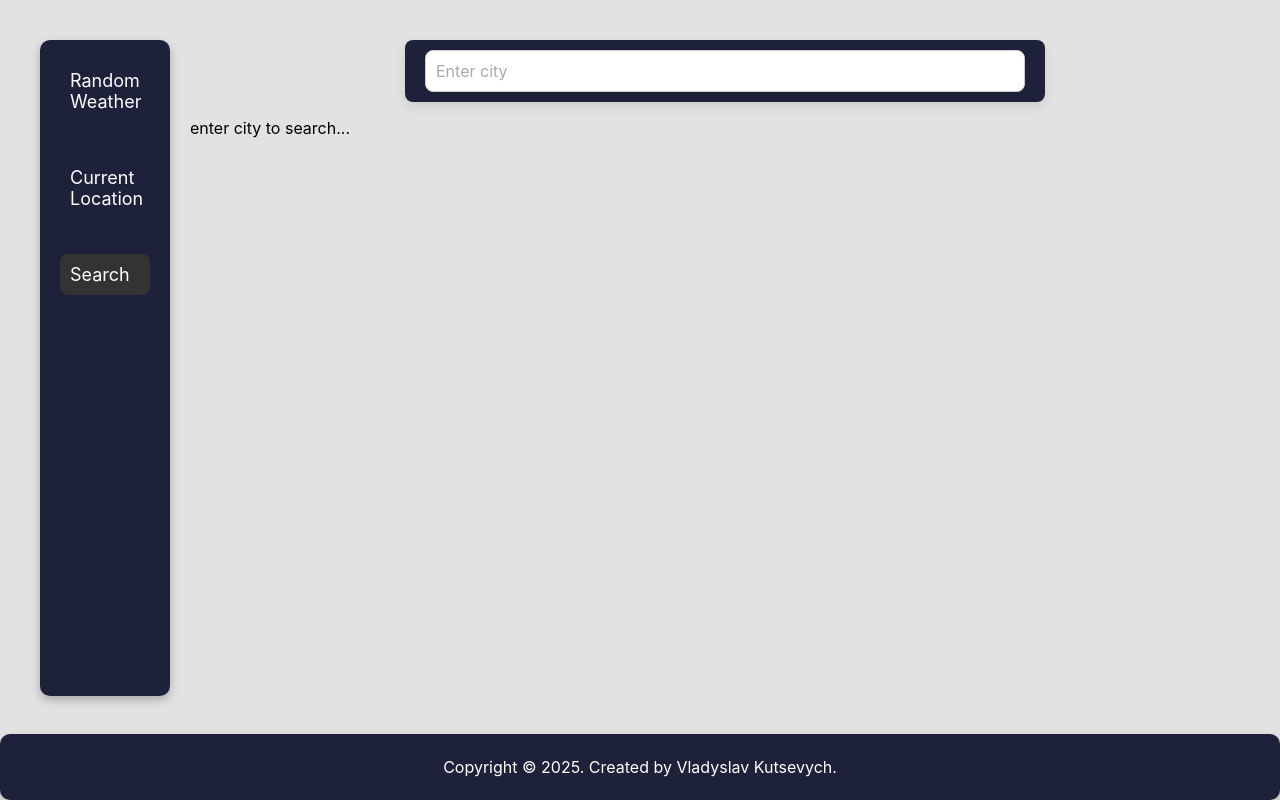
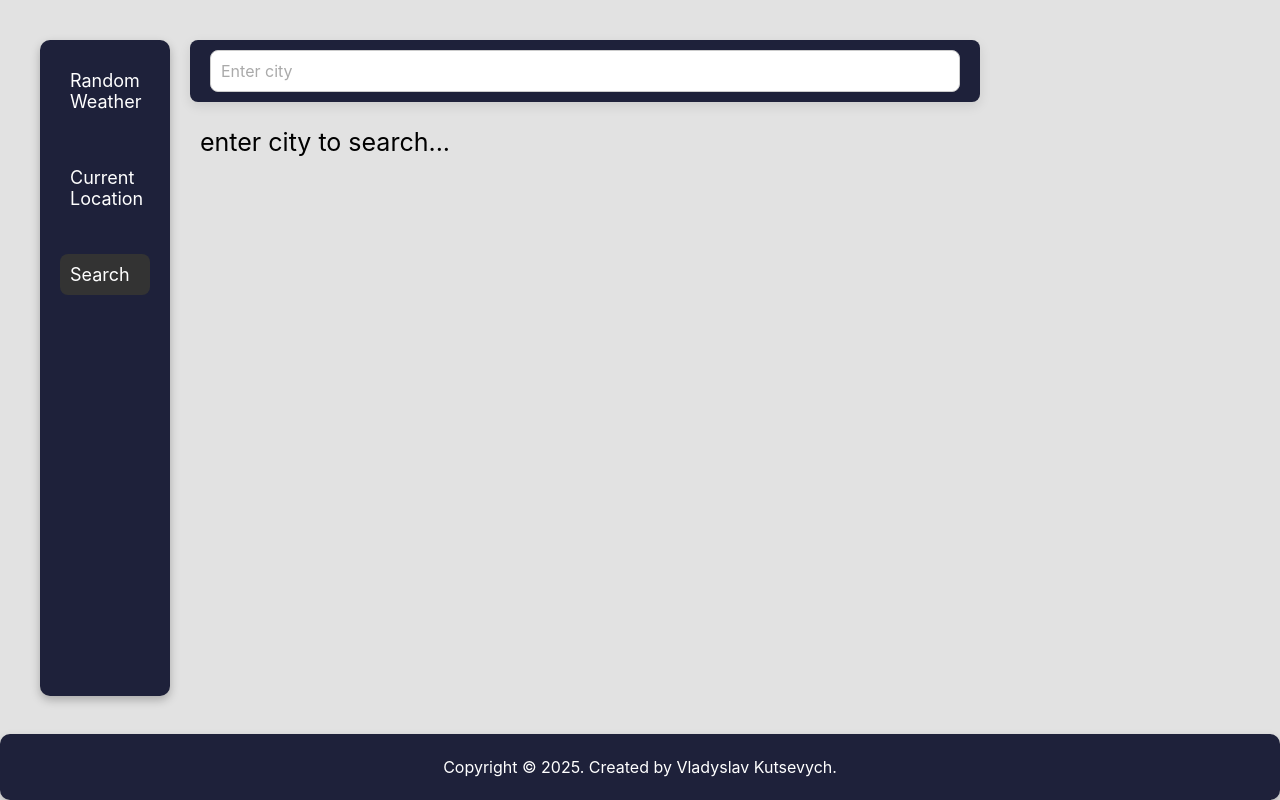
Before and after one commit to KutsVlad8/react-open-weather-map, a React (Create React App) app: page /#/search in a window 1280 px wide. Built offline with nearby package versions, Linux system fonts and the light colour scheme; the HTML template or start-up script is replaced by a standard one.

Commit message:
update search page

```diff
--- a/src/components/SearchBar/SearchBar.styled.jsx
+++ b/src/components/SearchBar/SearchBar.styled.jsx
@@ -5,10 +5,10 @@ export const SearchForm = styled.form`
   align-items: center;
 
   width: 100%;
-  max-width: 600px;
+  max-width: 750px;
 
   padding: 10px 20px;
-  margin: 0 auto;
+  // margin: 0 auto;
   margin-top: 20px;
 
   background: #1e213a;
--- a/src/pages/Search/Search.jsx
+++ b/src/pages/Search/Search.jsx
@@ -1,7 +1,17 @@
 import React, { useState, useEffect } from 'react';
 import SearchBar from '../../components/SearchBar/SearchBar';
-import SearcCity from '../../components/SearchCity/SearchCity';
+// import SearcCity from '../../components/SearchCity/SearchCity';
+import LocationHeader from '../../components/LocationHeader/LocationHeader';
+import DayWeather from '../../components/DayWeather/DayWeather';
+import HourlyForecastList from '../../components/HourlyForecastList/HourlyForecastList';
+import WeekWeather from '../../components/WeekWeather/WeekWeather';
 
+import {
+  WeatherLayout,
+  DayForecast,
+  WeekForecast,
+  EnterText,
+} from './Search.styled';
 import { fetchForecastByCity } from '../../api/fetchForecast';
 
 const Search = () => {
@@ -37,13 +47,22 @@ const Search = () => {
 
       <SearchBar onSearch={handleSearch} />
 
-      {/* <SearcCity cityWeather={weather} /> */}
       {weather ? (
         <>
-          <SearcCity cityWeather={weather} />
+          <WeatherLayout>
+            <DayForecast>
+              <LocationHeader forecast={weather} />
+              <DayWeather forecast={weather} />
+              <HourlyForecastList forecast={weather} />
+            </DayForecast>
+            <WeekForecast>
+              <WeekWeather forecast={weather} />
+            </WeekForecast>
+          </WeatherLayout>
+          {/* <SearcCity cityWeather={weather} /> */}
         </>
       ) : (
-        <p>enter city to search...</p>
+        <EnterText>enter city to search...</EnterText>
       )}
     </>
   );
--- a/src/pages/Search/Search.styled.jsx
+++ b/src/pages/Search/Search.styled.jsx
@@ -0,0 +1,26 @@
+import styled from '@emotion/styled';
+
+export const WeatherLayout = styled.div`
+  display: grid;
+  grid-template-columns: 2fr 1fr; /* левый блок шире */
+  gap: 20px;
+  height: 100%;
+  box-sizing: border-box;
+`;
+
+export const DayForecast = styled.div`
+  display: flex;
+  flex-direction: column;
+  justify-content: flex-start;
+`;
+
+export const WeekForecast = styled.div`
+  display: flex;
+  flex-direction: column;
+  justify-content: center;
+`;
+
+export const EnterText = styled.p`
+  font-size: 25px;
+  margin-left: 10px;
+`;
```
